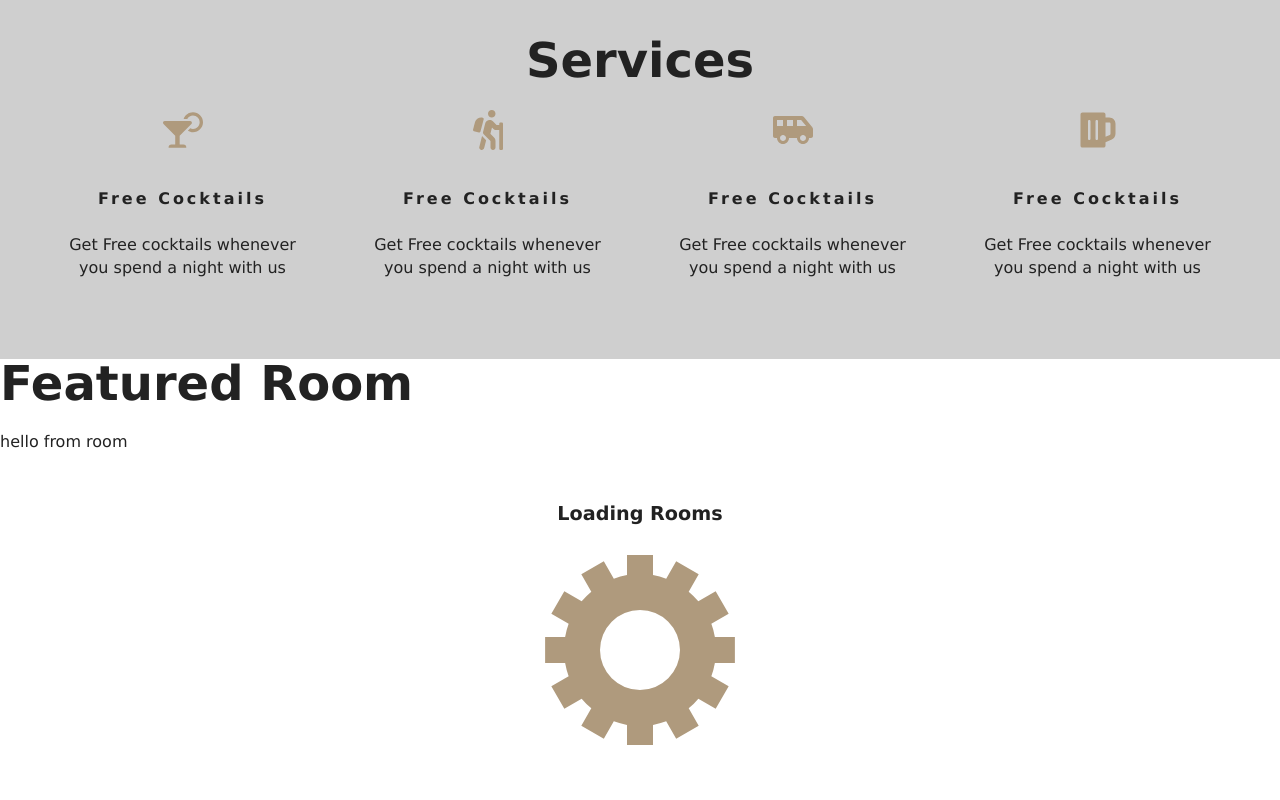
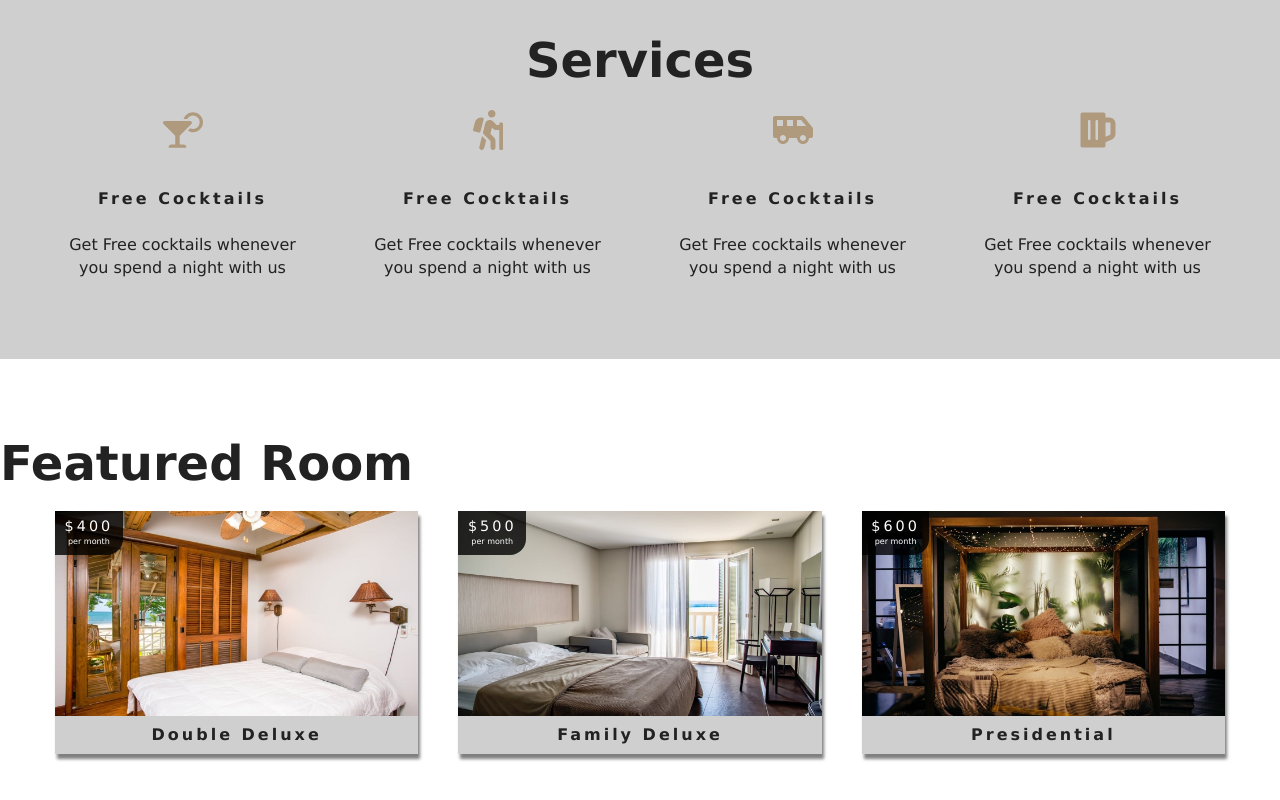
Before and after one commit to Jay055/Real_Estate_App, a React (Create React App) app: page / in a window 1280 px wide. Shown: the part 844-1644 px from the top of the page. Before the commit the page ends 1600 px from the top, so only its background shows below. Built offline with nearby package versions, Linux system fonts and the light colour scheme.

Commit message:
Set Up Roomjs

```diff
--- a/src/components/FeaturedRooms.js
+++ b/src/components/FeaturedRooms.js
@@ -10,16 +10,23 @@
   render() {
     // Set up context value with this.context
 
-    const { featuredRooms: rooms} = this.context
+    let { loading, featuredRooms: rooms} = this.context
 
+    rooms = rooms.map(room => {
+      return <Room key={room.id} room = {room} />
+    })
     console.log(rooms)
     return (
-      <div>
+      <section className="featured-rooms">
         <Title title = "Featured Room"/>
+        <div className="featured-rooms-center">
+          {/*  Set Up for Loading */}
+          {loading ? <Loading /> : rooms}
 
-        <Room />
-        <Loading />
-      </div>
+
+        </div>
+
+       </section>
     )
   }
 }
--- a/src/components/Room.js
+++ b/src/components/Room.js
@@ -1,11 +1,43 @@
-import React from 'react'
+import React from 'react';
+import { Link } from 'react-router-dom';
+// Set Default Image
+import defaultImg from '../images/room-1.jpeg'
+import PropTypes from 'prop-types';
 
-const Room = () => {
+
+  // Get Props from featuredRoom, mapping is done in the <Room />
+const Room = ({room}) => {
+  const {name, slug, images,price} = room
+
   return (
-    <div>
-      hello from room
-    </div>
+    <article className="room">
+      <div className="img-container">
+      <img src={images[0] || defaultImg} alt = "single room" />
+
+       <div className = "price-top">
+         <h6>${price}</h6>
+         <p> per month </p>
+       </div>
+
+       <Link to ={`/rooms/${slug}`}  className="btn-primary room-link">
+          Features
+        </Link>
+       </div>
+       <p className = "room-info">{name}</p>
+    </article>
   )
 }
 
+
+// Set Up Prop Types
+Room.propTypes = {
+  room: PropTypes.shape({
+    name: PropTypes.string.isRequired,
+    slug: PropTypes.string.isRequired,
+    images: PropTypes.arrayOf(PropTypes.string).isRequired,
+    price: PropTypes.number.isRequired,
+  })
+}
+
+
 export default Room;
```
